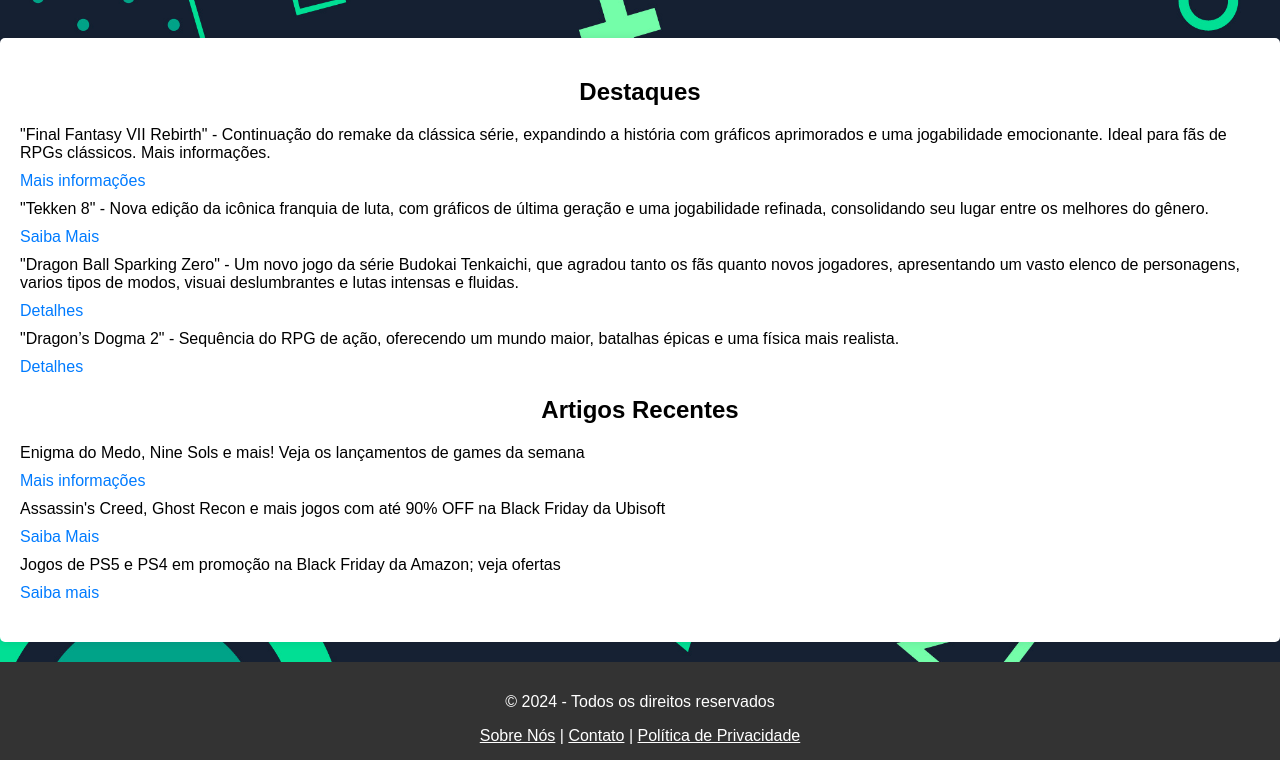
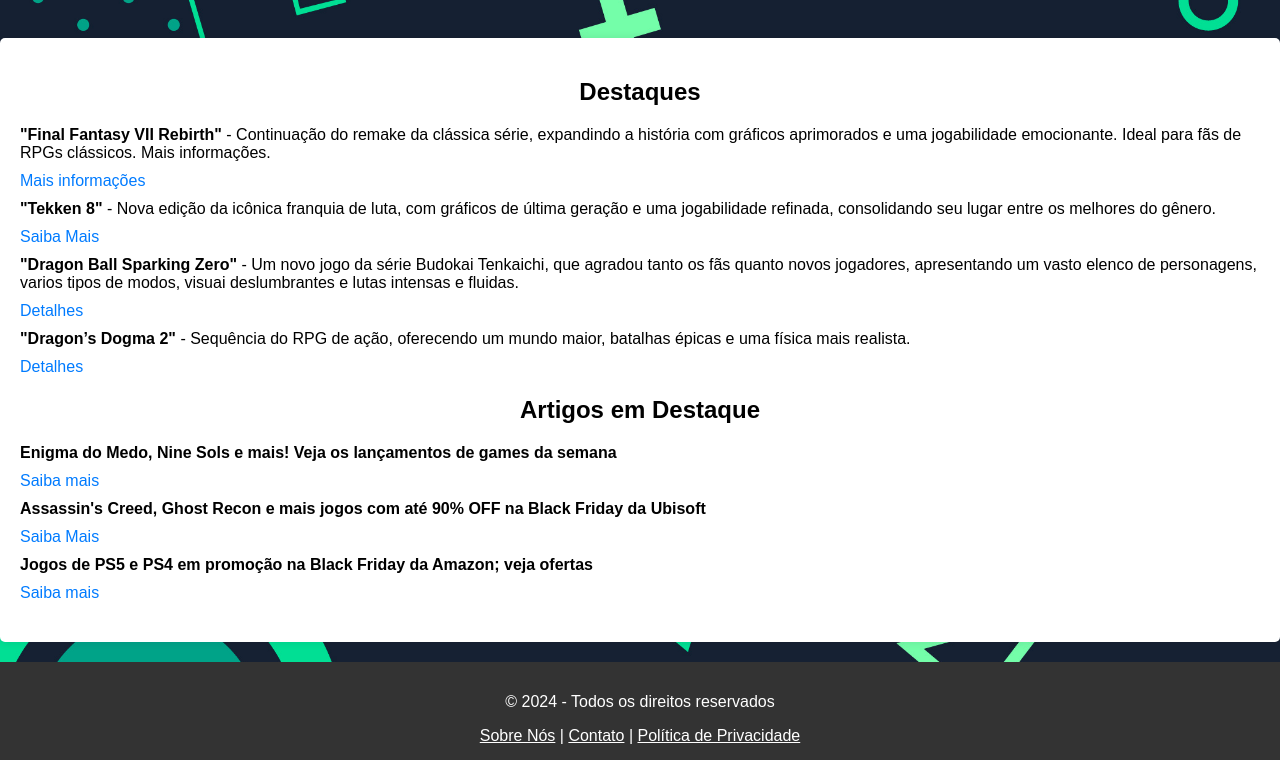
Before and after one commit to EnzoRossi007/jogos-site, a plain HTML site: page jogos-site/index.html in a window 1280 px wide. Shown: the part 476-1236 px from the top of the page. Drawn offline with Linux system fonts and the light colour scheme.

Commit message:
Update index.html

```diff
--- a/jogos-site/index.html
+++ b/jogos-site/index.html
@@ -84,7 +84,7 @@
         <a href="noticias.html">Notícias</a>
         <a href="jogos.html">Jogos</a>
         <a href="analises.html">Análises</a>
-        <a href="programacao.html">programação</a>
+        <a href="programacao.html">Programação</a>
     </nav>
 </header>
 
@@ -98,17 +98,17 @@
 <div class="container">
     <h2>Destaques</h2>
     <div class="destaques">
-        "Final Fantasy VII Rebirth" - Continuação do remake da clássica série, expandindo a história com gráficos aprimorados e uma jogabilidade emocionante. Ideal para fãs de RPGs clássicos. Mais informações.<a class="link" href="https://ffvii.square-enix-games.com/">Mais informações</a>
-        "Tekken 8" - Nova edição da icônica franquia de luta, com gráficos de última geração e uma jogabilidade refinada, consolidando seu lugar entre os melhores do gênero.<a class="link" href="https://tekken.com/">Saiba Mais</a>
-        "Dragon Ball Sparking Zero" - Um novo jogo da série Budokai Tenkaichi, que agradou tanto os fãs quanto novos jogadores, apresentando um vasto elenco de personagens, varios tipos de modos, visuai deslumbrantes e lutas intensas e fluidas.<a class="link" href="https://dragonballsparkingzero.com/">Detalhes</a>
-        "Dragon’s Dogma 2" - Sequência do RPG de ação, oferecendo um mundo maior, batalhas épicas e uma física mais realista.<a class="link" href="https://www.dragonsdogma.com/2/pt-br/">Detalhes</a>
+        <b>"Final Fantasy VII Rebirth"</b> - Continuação do remake da clássica série, expandindo a história com gráficos aprimorados e uma jogabilidade emocionante. Ideal para fãs de RPGs clássicos. Mais informações.<a class="link" href="https://ffvii.square-enix-games.com/">Mais informações</a>
+        <strong>"Tekken 8"</strong> - Nova edição da icônica franquia de luta, com gráficos de última geração e uma jogabilidade refinada, consolidando seu lugar entre os melhores do gênero.<a class="link" href="https://tekken.com/">Saiba Mais</a>
+        <b>"Dragon Ball Sparking Zero"</b> - Um novo jogo da série Budokai Tenkaichi, que agradou tanto os fãs quanto novos jogadores, apresentando um vasto elenco de personagens, varios tipos de modos, visuai deslumbrantes e lutas intensas e fluidas.<a class="link" href="https://dragonballsparkingzero.com/">Detalhes</a>
+        <b>"Dragon’s Dogma 2"</b> - Sequência do RPG de ação, oferecendo um mundo maior, batalhas épicas e uma física mais realista.<a class="link" href="https://www.dragonsdogma.com/2/pt-br/">Detalhes</a>
     </div>
 
-    <h2>Artigos Recentes</h2>
+    <h2>Artigos em Destaque</h2>
     <div class="artigos">
-        Enigma do Medo, Nine Sols e mais! Veja os lançamentos de games da semana<a class="link" href="https://www.tecmundo.com.br/voxel/500095-enigma-do-medo-nine-sols-e-mais-veja-os-lancamentos-de-games-da-semana.htm">Mais informações</a>
-        Assassin's Creed, Ghost Recon e mais jogos com até 90% OFF na Black Friday da Ubisoft<a class="link" href="https://www.tecmundo.com.br/voxel/500094-assassins-creed-ghost-recon-e-mais-jogos-com-ate-90-off-na-black-friday-da-ubisoft.htm">Saiba Mais</a>
-        Jogos de PS5 e PS4 em promoção na Black Friday da Amazon; veja ofertas<a class="link" href="https://www.tecmundo.com.br/voxel/500082-jogos-de-ps5-e-ps4-em-promocao-na-black-friday-da-amazon-veja-ofertas.htm">Saiba mais</a>
+        <b>Enigma do Medo, Nine Sols e mais! Veja os lançamentos de games da semana</b><a class="link" href="artigo1.html">Saiba mais</a>
+        <b>Assassin's Creed, Ghost Recon e mais jogos com até 90% OFF na Black Friday da Ubisoft</b><a class="link" href="artigo2.html">Saiba Mais</a>
+        <b>Jogos de PS5 e PS4 em promoção na Black Friday da Amazon; veja ofertas</b><a class="link" href="artigo3.html">Saiba mais</a>
     </div>
 </div>
 
```
